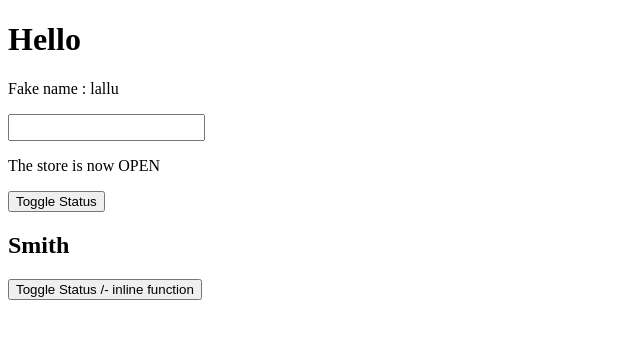
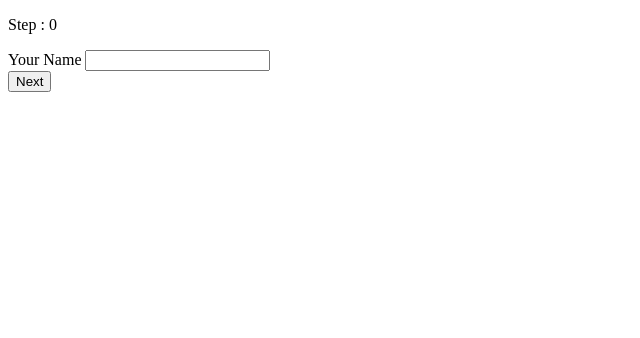
Before and after one commit to kamatealif/svelte-learning, a SvelteKit app: page / in a window 1280 px wide. Shown: the top 338 px of the page, without its empty margins (0-640 px from the left). Built offline with nearby package versions, Linux system fonts and the light colour scheme.

Commit message:
refactor form handling in +page.svelte and update Header.svelte

```diff
--- a/src/routes/+page.svelte
+++ b/src/routes/+page.svelte
@@ -1,44 +1,59 @@
-<script lang='ts'>
-    import Header from "./Header.svelte";
-    let name = $state('')
+<script lang="ts">
+	import Header from './Header.svelte';
 
-    let status: "OPEN" | "CLOSED" = $state("OPEN")
-
-    let full_name = $derived(name + " " + "Smith")
-
-    // function toggle(){
-    //     status = status === "OPEN" ? "CLOSED" : "OPEN";
-    // }
-
-    function onclick(){
-        status = status === 'OPEN' ? 'CLOSED' : 'OPEN'
-    }
+	let formState = $state({
+		name: '',
+		birthday: '',
+		step: 0,
+		error: ''
+	});
 </script>
 
-<Header {name} fake_name="lallu"/>
+<main>
+	<p>Step : {formState.step}</p>
 
-<input type="text" bind:value={name} />
+	{#if formState.error}
+		<p class="error">{formState.error}</p>
+	{/if}
 
-
-<p>The store is now {status}</p>
-<button onclick={onclick}>Toggle Status</button>
-<h2>{full_name}</h2>
-
-<!-- COOL STUFF -->
-<!-- <button {onclick}>Toggle Status</button>
--->
-
-<button
-    onclick={()=>{
-        status = status === 'OPEN' ? 'CLOSED' : 'OPEN';
-    }}
->
-    Toggle Status /- inline function
-</button>
-
+	{#if formState.step == 0}
+		<div>
+			<label for="name">Your Name</label>
+			<input type="text" id="name" bind:value={formState.name} />
+		</div>
+		<button
+			onclick={() => {
+				if (formState.name !== '') {
+					formState.step = formState.step + 1;
+				} else {
+					formState.error = 'Your name is Empty. Please write Your name.';
+				}
+			}}>Next</button
+		>
+	{:else if formState.step == 1}
+		<div>
+			<label for="bday">Your BirthDay</label>
+			<input type="date" id="bday" bind:value={formState.birthday} />
+		</div>
+		<button
+			onclick={() => {
+				if (formState.birthday !== '') {
+					formState.step = formState.step + 1;
+                    formState.error = '';
+				} else {
+					formState.error = 'Your BirthDay is Empty. Please write Your BirthDay.';
+				}
+			}}>Next</button
+		>
+	{/if}
+</main>
 
 <style>
-    input{
-        padding: 4px 8px;
-    }
+	.error {
+		background-color: tomato;
+        color:white;
+        border-radius: 4px;
+        padding: 10px;
+        font-family: 'Lucida Sans', 'Lucida Sans Regular', 'Lucida Grande', 'Lucida Sans Unicode', Geneva, Verdana, sans-serif;
+	}
 </style>
--- a/src/routes/Header.svelte
+++ b/src/routes/Header.svelte
@@ -15,6 +15,8 @@
 </h2>
 <p>Fake name : {fake_name}</p>
 
+
+
 <style>
 
 </style>
```
